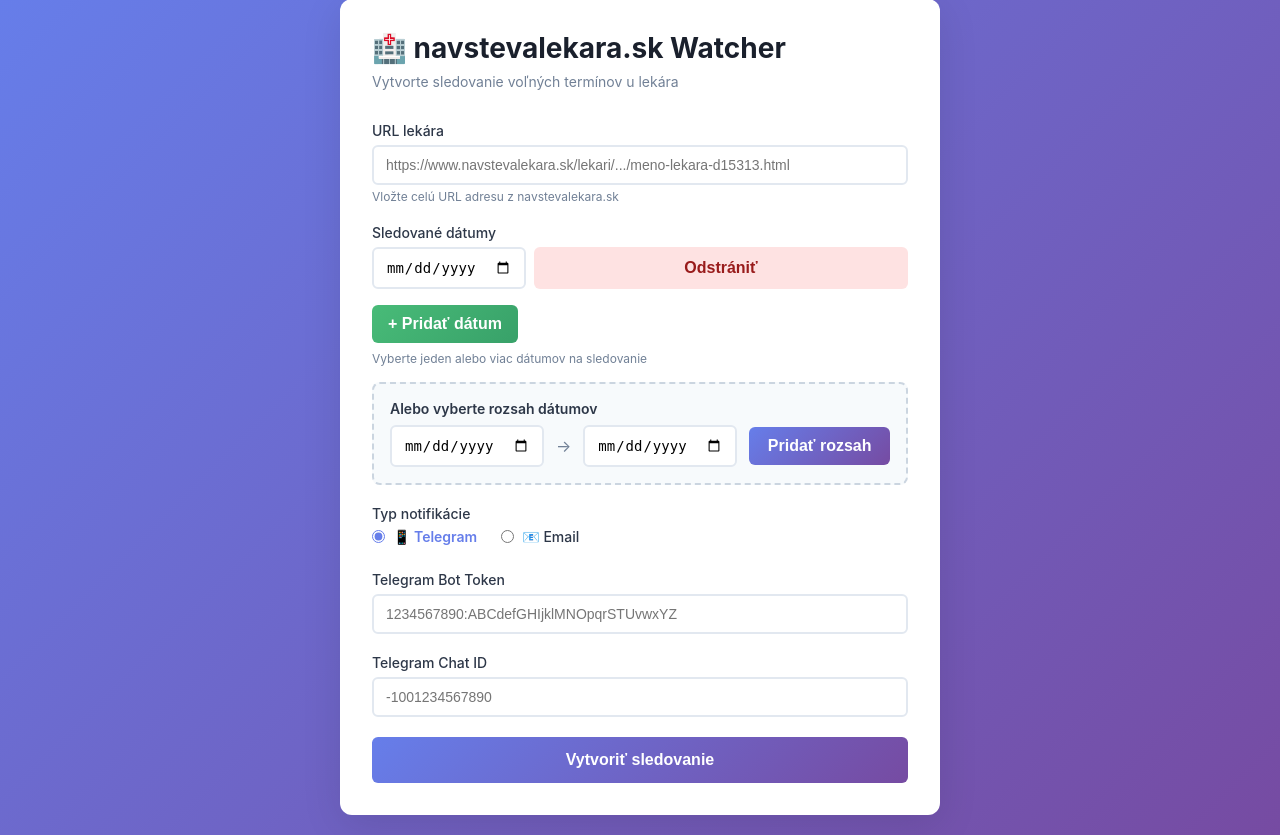
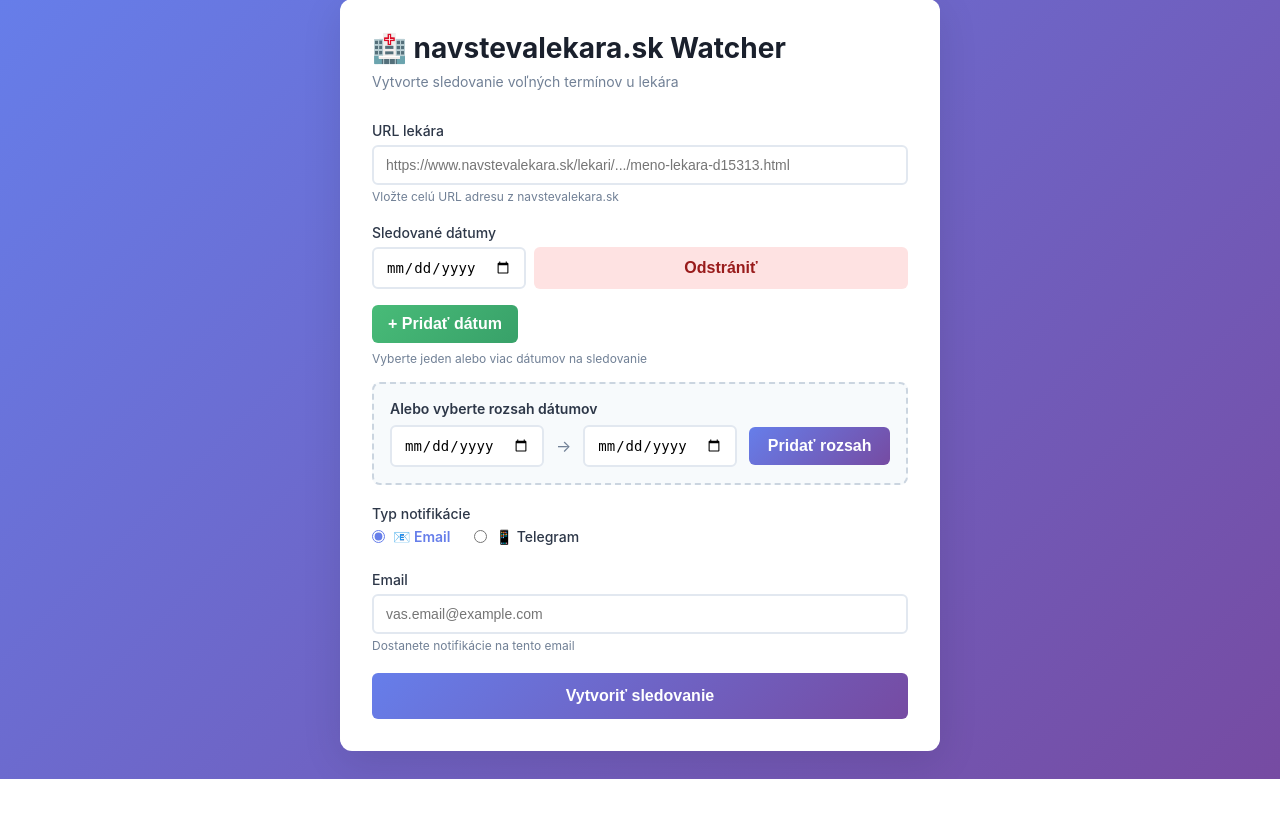
Before and after one commit to kamko/navstevalekara-watcher, a FastAPI app: page / in a window 1280 px wide. Shown: the part 21-856 px from the top of the page. After the commit the page ends 800 px from the top, so only its background shows below. Run offline with FastAPI, Linux system fonts and the light colour scheme.

Commit message:
Extract doctor name with diacritics from page HTML and set email as default notification type

```diff
--- a/app.py
+++ b/app.py
@@ -496,6 +496,32 @@
     return match.group(1)
 
 
+def extract_doctor_name_from_page(doctor_url: str) -> Optional[str]:
+    """Extract doctor name with diacritics from the doctor's page HTML."""
+    try:
+        response = requests.get(doctor_url, timeout=10)
+        response.raise_for_status()
+        soup = BeautifulSoup(response.text, 'html.parser')
+
+        # Look for doctor name in h1 tag
+        h1 = soup.find('h1')
+        if h1:
+            return h1.get_text(strip=True)
+
+        # Fallback: look for title tag
+        title = soup.find('title')
+        if title:
+            title_text = title.get_text(strip=True)
+            # Remove common suffixes from title
+            title_text = re.sub(r'\s*-\s*navstevalekara\.sk.*$', '', title_text, flags=re.IGNORECASE)
+            return title_text.strip()
+
+        return None
+    except Exception as e:
+        print(f"Failed to extract doctor name from page: {e}")
+        return None
+
+
 def parse_date_input(date_input: str) -> List[str]:
     """Parse date input - supports exact dates or week ranges."""
     from datetime import datetime, timedelta
@@ -550,13 +576,15 @@
         except ValueError as e:
             raise HTTPException(status_code=400, detail=str(e))
 
-        # Extract doctor name from URL (the part before -d)
-        doctor_name_match = re.search(r'/([^/]+)-d\d+\.html$', doctor_url)
-        if doctor_name_match:
-            # Convert URL-friendly name to readable name
-            doctor_name = doctor_name_match.group(1).replace('-', ' ').title()
-        else:
-            doctor_name = f"Doctor {doctor_code}"
+        # Extract doctor name from page HTML (with diacritics)
+        doctor_name = extract_doctor_name_from_page(doctor_url)
+        if not doctor_name:
+            # Fallback: extract from URL (without diacritics)
+            doctor_name_match = re.search(r'/([^/]+)-d\d+\.html$', doctor_url)
+            if doctor_name_match:
+                doctor_name = doctor_name_match.group(1).replace('-', ' ').title()
+            else:
+                doctor_name = f"Doctor {doctor_code}"
 
         # Validate and deduplicate dates
         validated_dates = []
--- a/templates/index.html
+++ b/templates/index.html
@@ -220,18 +220,18 @@
                     <label>Typ notifikácie</label>
                     <div style="display: flex; gap: 24px; margin-bottom: 16px;">
                         <label style="display: flex; align-items: center; cursor: pointer;">
-                            <input type="radio" name="notification_type" value="telegram" checked onchange="toggleNotificationFields()" style="width: auto; margin-right: 8px;">
-                            <span>📱 Telegram</span>
+                            <input type="radio" name="notification_type" value="email" checked onchange="toggleNotificationFields()" style="width: auto; margin-right: 8px;">
+                            <span>📧 Email</span>
                         </label>
                         <label style="display: flex; align-items: center; cursor: pointer;">
-                            <input type="radio" name="notification_type" value="email" onchange="toggleNotificationFields()" style="width: auto; margin-right: 8px;">
-                            <span>📧 Email</span>
+                            <input type="radio" name="notification_type" value="telegram" onchange="toggleNotificationFields()" style="width: auto; margin-right: 8px;">
+                            <span>📱 Telegram</span>
                         </label>
                     </div>
                 </div>
 
                 <!-- Telegram polia -->
-                <div id="telegram-fields">
+                <div id="telegram-fields" style="display: none;">
                     <div class="form-group">
                         <label for="telegram_bot_token">Telegram Bot Token</label>
                         <input
@@ -254,7 +254,7 @@
                 </div>
 
                 <!-- Email polia -->
-                <div id="email-fields" style="display: none;">
+                <div id="email-fields">
                     <div class="form-group">
                         <label for="email">Email</label>
                         <input
```
